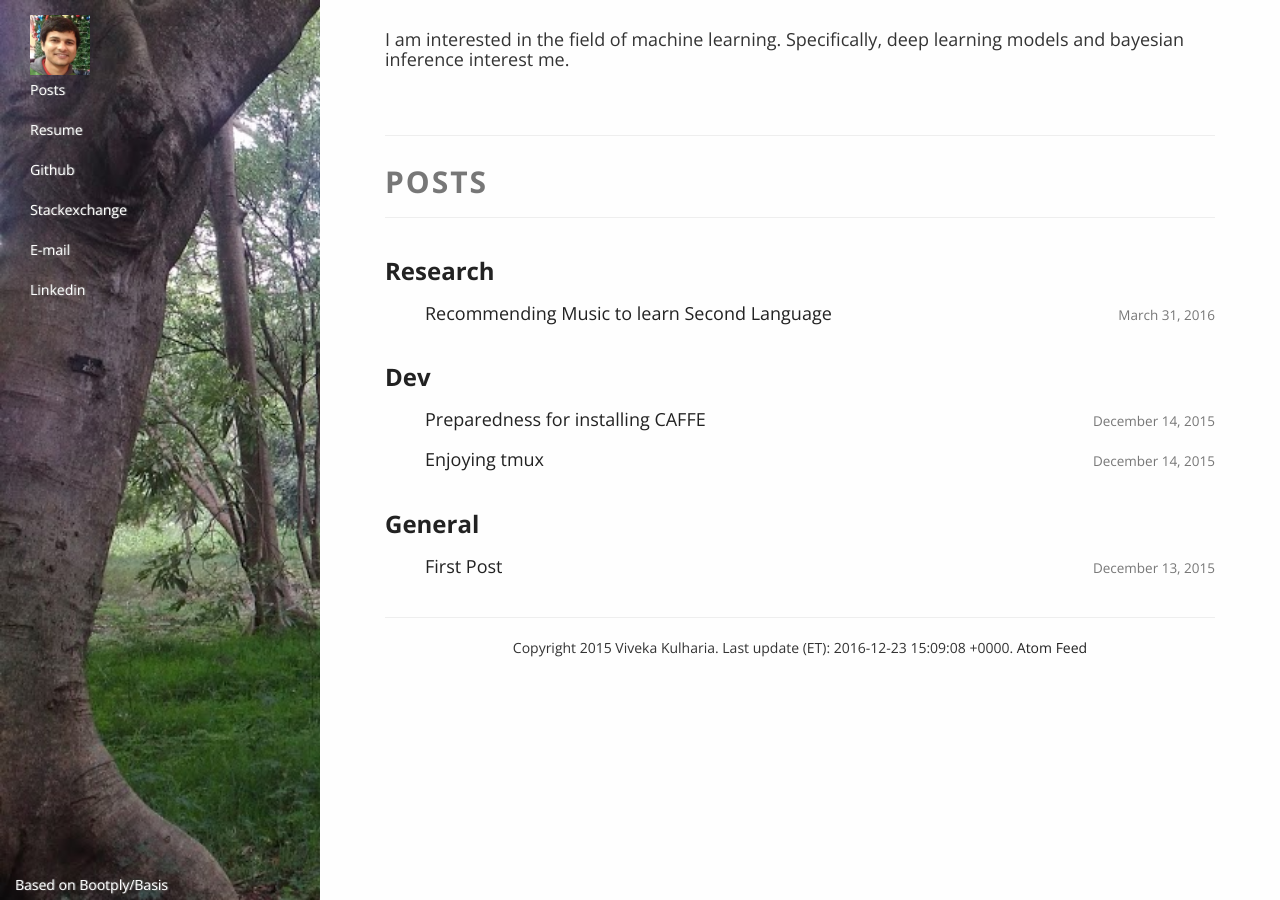
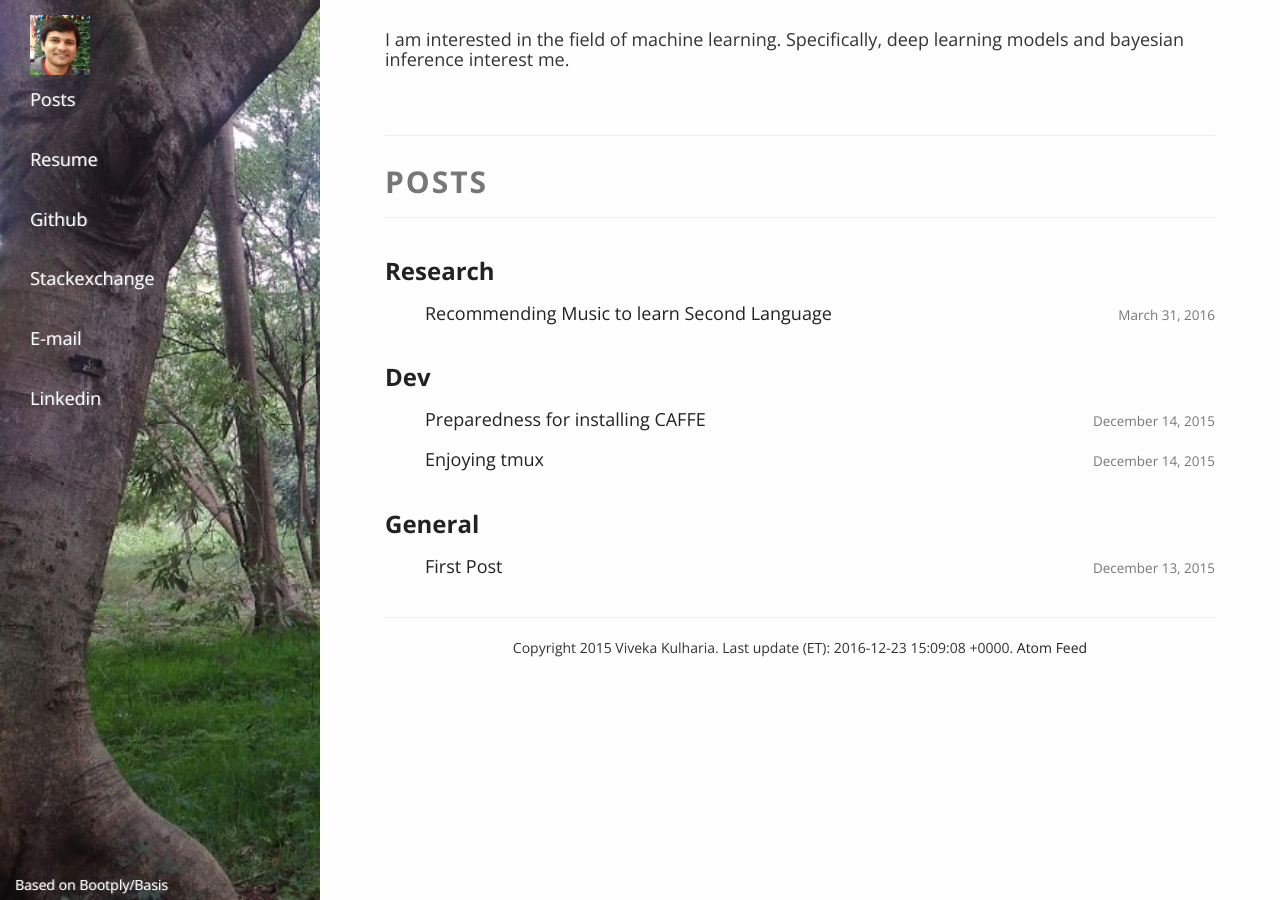
Before and after one commit to vivkul/vivkul.github.io, a Jekyll site: the page built from index.md, in a window 1280 px wide. Built offline with Jekyll 4.4.1, drawn with Linux system fonts in a browser that asks for light colours; nearby versions of some CDN libraries.

```diff
--- a/_includes/navbar.html
+++ b/_includes/navbar.html
@@ -1,32 +1,32 @@
 <div class="column col-sm-3" id="sidebar">
     <a class="logo" href="/"><img src="/static/images/me.jpg" alt="T" width="60" height="60"></a>
     <ul class="nav">
-        <li><a href="#posts">Posts</a></li>
+        <li><a href="#posts"><h4>Posts</h4></a></li>
         {% if site.author.resume %}
-          <li> <a href="{{ site.author.resume }}" target="_blank">Resume</a></li>
+          <li> <a href="{{ site.author.resume }}" target="_blank"><h4>Resume</h4></a></li>
         {% endif %}
         {% if site.author.github %}
-          <li> <a href="https://github.com/{{ site.author.github }}" target="_blank">Github</a></li>
+          <li> <a href="https://github.com/{{ site.author.github }}" target="_blank"><h4>Github</h4></a></li>
         {% endif %}
         {% if site.author.se %}
           {% if site.author.se.overall %}
-            <li><a href="https://stackexchange.com/users/{{ site.author.se.overall }}?tab=accounts" target="_blank"> Stackexchange</a></li>
+            <li><a href="https://stackexchange.com/users/{{ site.author.se.overall }}?tab=accounts" target="_blank"><h4>Stackexchange</h4></a></li>
           {% endif %}
         {% endif %}
         {% if site.author.mail %}
-          <li><a href="mailto:{{ site.author.mail }}">E-mail</a></li>
+          <li><a href="mailto:{{ site.author.mail }}"><h4>E-mail</h4></a></li>
         {% endif %}
         {% if site.author.linkedin %}
-          <li> <a href="http://linkedin.com/in/{{ site.author.linkedin }}" target="_blank">Linkedin</a></li>
+          <li> <a href="http://linkedin.com/in/{{ site.author.linkedin }}" target="_blank"><h4>Linkedin</h4></a></li>
         {% endif %}
         {% if site.author.twitter %}
-          <li> <a href="https://twitter.com/{{ site.author.twitter }}" target="_blank">Twitter</a></li>
+          <li> <a href="https://twitter.com/{{ site.author.twitter }}" target="_blank"><h4>Twitter</h4></a></li>
         {% endif %}
         {% if site.author.facebook %}
-          <li><a href="http://facebook.com/{{ site.author.facebook }}" target="_blank">Facebook</a></li>
+          <li><a href="http://facebook.com/{{ site.author.facebook }}" target="_blank"><h4>Facebook</h4></a></li>
         {% endif %}
-        <!--<li>  <a href="/research.html">Research</a></li>
-        <li>  <a href="/publications.html">Publications</a></li>-->
+        <!--<li>  <a href="/research.html"><h4>Research</h4></a></li>
+        <li>  <a href="/publications.html"><h4>Publications</h4></a></li>-->
     </ul>
     <ul class="nav hidden-xs" id="sidebar-footer">
         <li>
```
